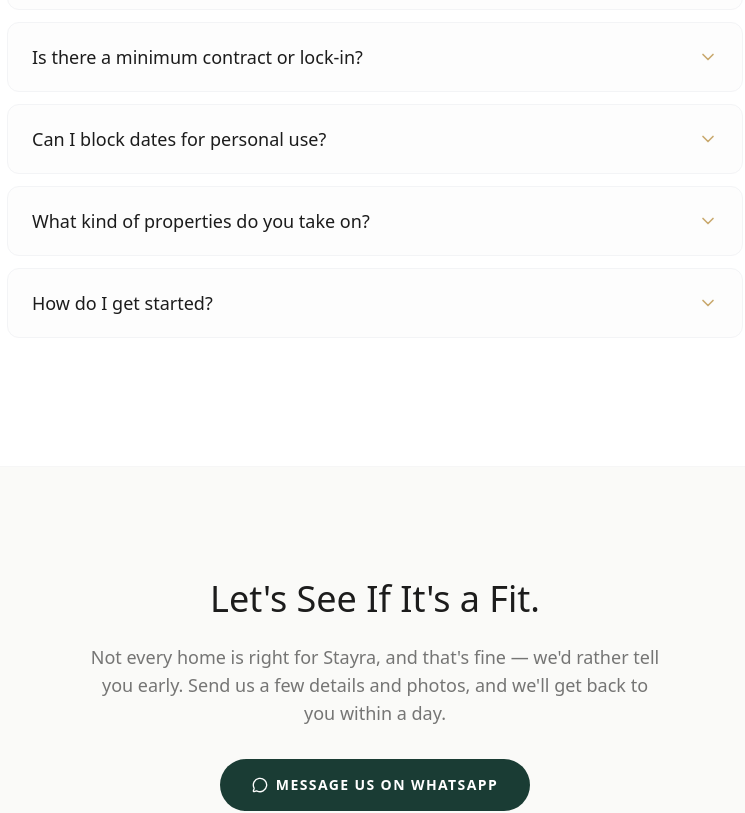
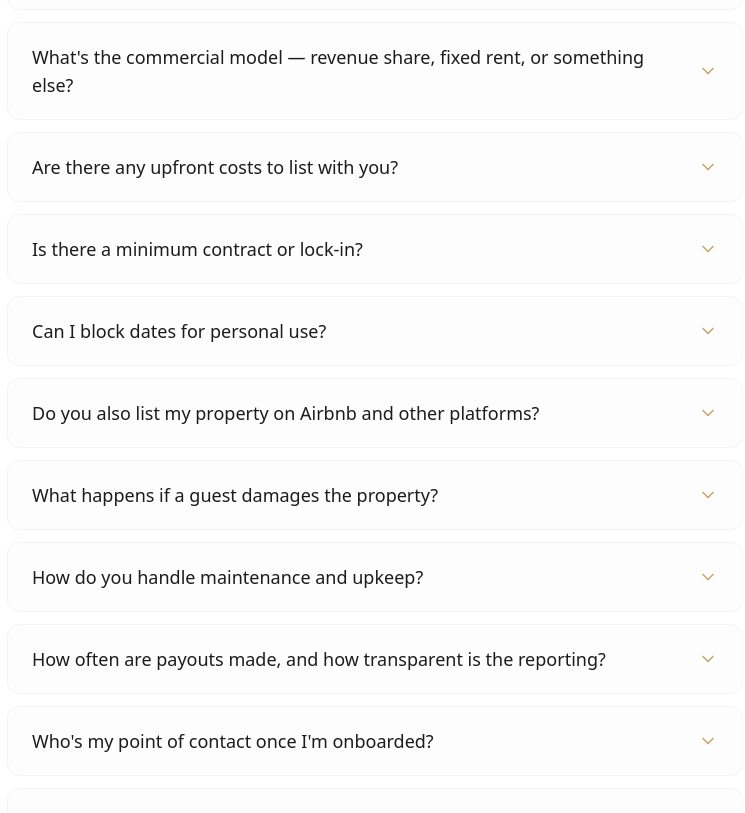
Before and after one commit to unsocialsthailandwebsite-sketch/stayrafin, a Next.js app: page /partner-with-us in a window 1280 px wide. Shown: the part 4700-5513 px from the top of the page, without its empty margins (265-1010 px from the left). Built offline with nearby package versions, Linux system fonts and the light colour scheme; a web font is replaced by a local one.

Commit message:
Expand Partner With Us FAQ with revenue, listing and payout questions

```diff
--- a/src/components/partner/partner-content.tsx
+++ b/src/components/partner/partner-content.tsx
@@ -148,12 +148,40 @@ const faqs = [
     a: "Yes, entirely. We manage the day-to-day operations — the home stays yours.",
   },
   {
+    q: "What's the commercial model — revenue share, fixed rent, or something else?",
+    a: "A revenue share, agreed with you upfront before the property ever goes live. No fixed rent, and no terms you haven't seen.",
+  },
+  {
+    q: "Are there any upfront costs to list with you?",
+    a: "No listing fees. We put in the time for styling, photography and setup ourselves.",
+  },
+  {
     q: "Is there a minimum contract or lock-in?",
     a: "We walk you through the terms directly on a call. Nothing goes live until you're comfortable with the agreement.",
   },
   {
     q: "Can I block dates for personal use?",
     a: "Yes. Tell us your dates in advance and we hold them for you, no questions asked.",
+  },
+  {
+    q: "Do you also list my property on Airbnb and other platforms?",
+    a: "We list wherever it makes sense for visibility, but we always push guests toward booking direct with us — so platform fees don't quietly eat into what you earn.",
+  },
+  {
+    q: "What happens if a guest damages the property?",
+    a: "We handle it directly with the guest — assessing the damage and recovering the cost, so you're never the one chasing it down.",
+  },
+  {
+    q: "How do you handle maintenance and upkeep?",
+    a: "Routine maintenance and repairs are scheduled and handled by our on-ground team as part of daily operations — the same way we run our own two homes.",
+  },
+  {
+    q: "How often are payouts made, and how transparent is the reporting?",
+    a: "Payouts run on a regular schedule agreed upfront, and you can see every booking and what it earned whenever you check in. No black box.",
+  },
+  {
+    q: "Who's my point of contact once I'm onboarded?",
+    a: "One person, on WhatsApp, for the life of the partnership — not a rotating support queue.",
   },
   {
     q: "What kind of properties do you take on?",
```
